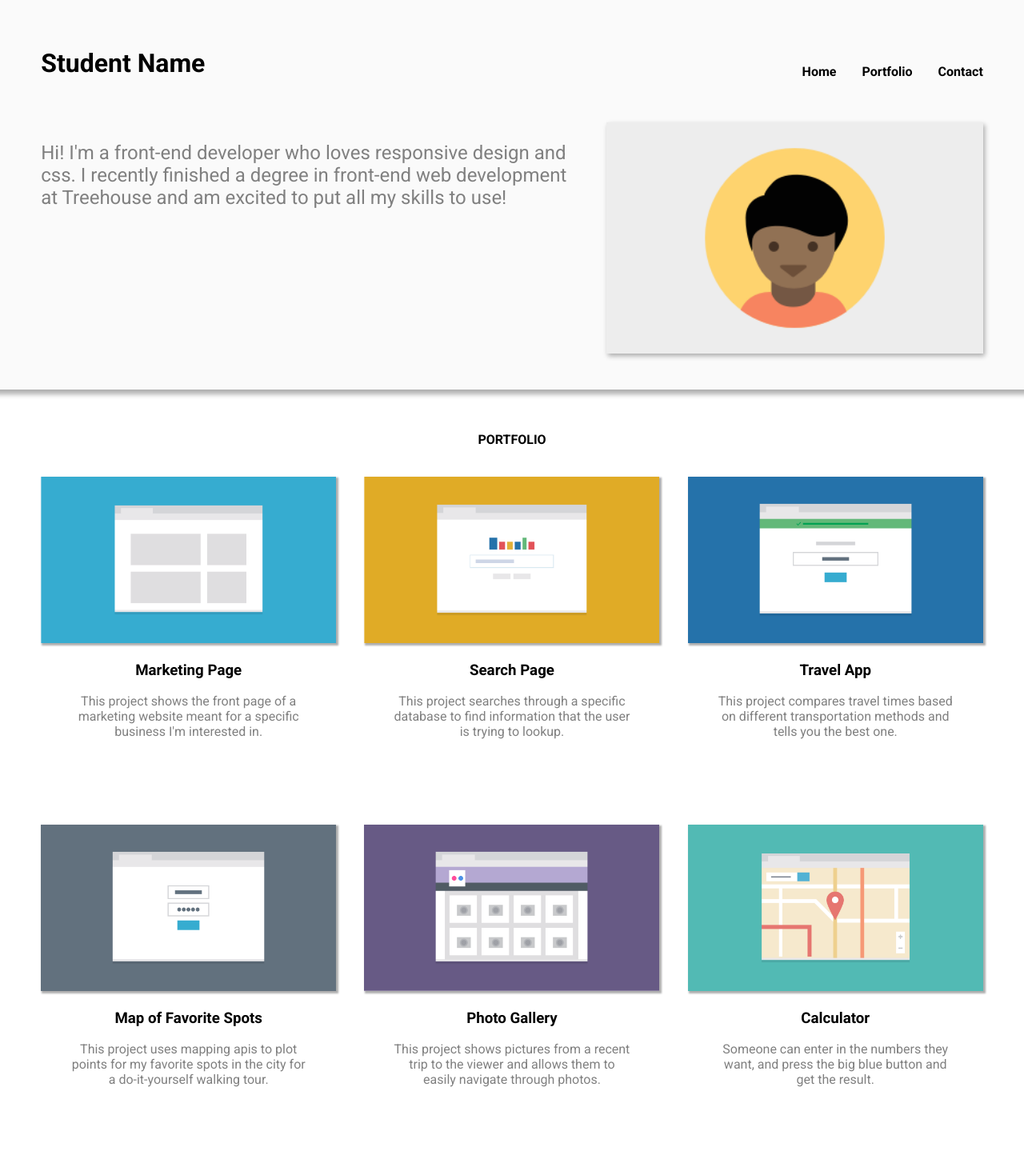
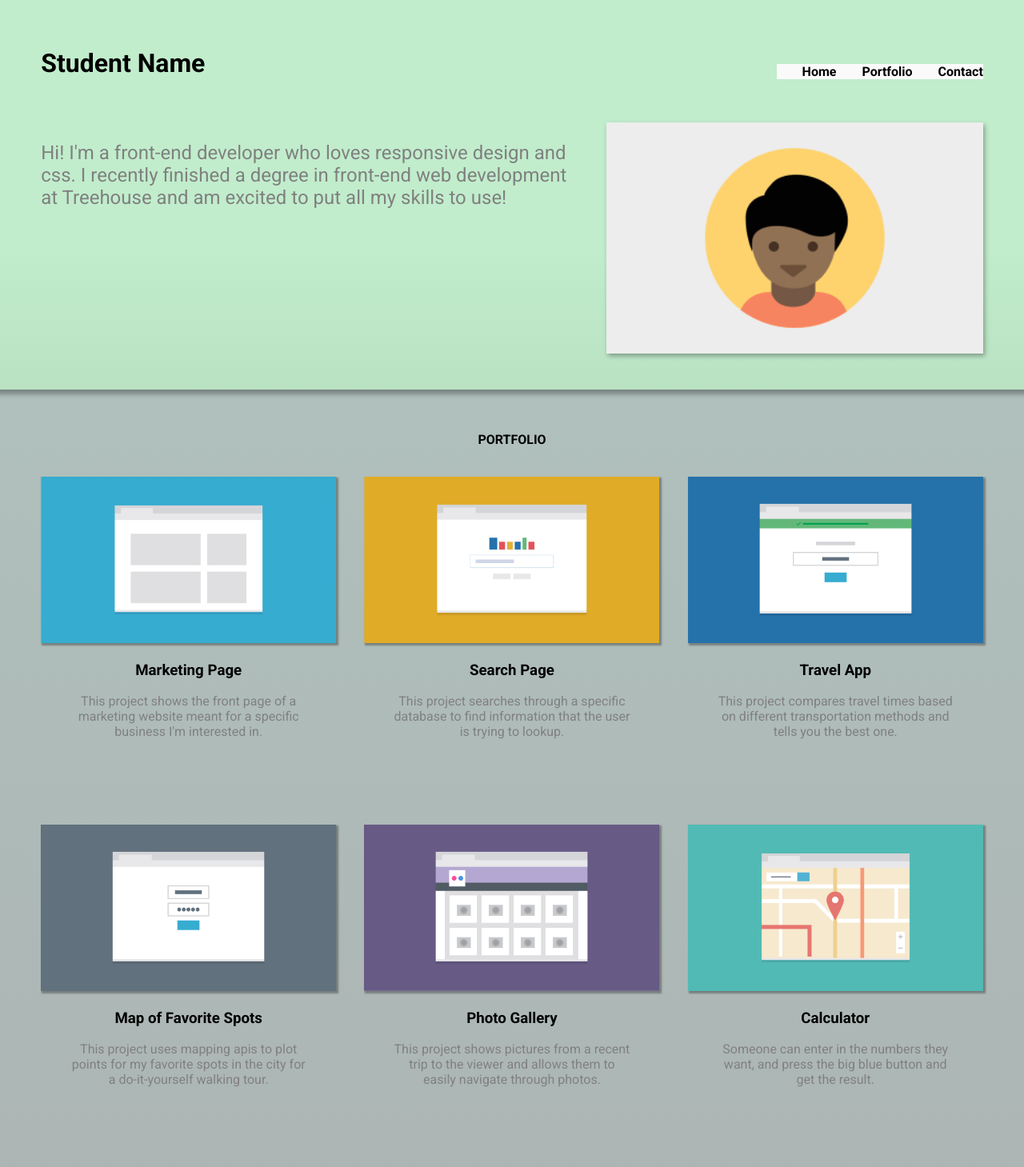
Before and after one commit to sirsivart/responsiveLayoutProject2, a plain HTML site: page index.html in a window 1280 px wide. Shown: the top 1459 px of the page at 80% size. Drawn offline with Linux system fonts and the light colour scheme; a web font is replaced by a local one.

Commit message:
Nav Tag
Added the nav tag to my navigation elements, Also changed up the color
scheme and added a gradient or 2.

```diff
--- a/css/styles.css
+++ b/css/styles.css
@@ -8,7 +8,7 @@ body {
   padding: 0;
   text-align: center;
   font-family: 'Roboto', sans-serif;
-  background-color: #fafafa;
+  background: linear-gradient(to bottom, #C1EDCC, #C1EDCC 10%, #453F3C);
 }
 
 a {
@@ -34,14 +34,14 @@ header {
   padding: 0;
 }
 .nav li {
-  background-color: white;
+  background-color: #B0C0BC;
   margin: .5em auto;
   padding: .75em 0;
 }
 
 .nav a:link, .nav a:visited {
   color: black;
-  background-color: white;
+  background-color: #B0C0BC;
   padding: .5em 2em;
 }
 
@@ -74,7 +74,7 @@ header {
 
 .portfolio {
   max-width: 100%;
-  background: white;
+  background: linear-gradient(to bottom, #B0C0BC, #A7A7A9);
   padding-bottom: 2em;
   box-shadow: inset 0px 16px 6px -10px rgba(0,0,0,0.32);
 }
@@ -176,12 +176,12 @@ footer ul {
   }
   .nav li{
     float: left;
-    background-color: #fafafa;
+    background-color: #C1EDCC;
   }
 
   .nav a:link, .nav a:visited {
     color: black;
-    background-color: #fafafa;
+    background-color: #C1EDCC;
     padding: .5em 2em;
     font-weight: bold;
   }
--- a/index.html
+++ b/index.html
@@ -15,13 +15,13 @@
         <h1>Student Name</h1>
       </header>
 
-      <div class="main-nav clearfix">
+      <nav class="main-nav clearfix">
         <ul class="nav clearfix">
           <li id="Home"><a href="#home"> Home </a></li>
           <li><a href="#portfolio">Portfolio</a></li>
           <li><a href="#contact">Contact</a></li>
         </ul>
-      </div>
+      </nav>
     </div>
 
     <div class="profile clearfix">
@@ -156,10 +156,12 @@
         <li class="footer-name">Student name</li>
         <li class="back-to-top"><a href="#Home">BACK TO TOP</a></li>
       </ul>
-      <ul class="footer-nav clearfix">
-        <li><a href="#Home"> Home </a></li>
-        <li><a href="#portfolio">Portfolio</a></li>
-        <li><a href="#contact">Contact</a></li>
-      </ul>
+      <nav>
+        <ul class="footer-nav clearfix">
+          <li><a href="#Home"> Home </a></li>
+          <li><a href="#portfolio">Portfolio</a></li>
+          <li><a href="#contact">Contact</a></li>
+        </ul>
+      </nav>
     </footer>
   </body>
```
